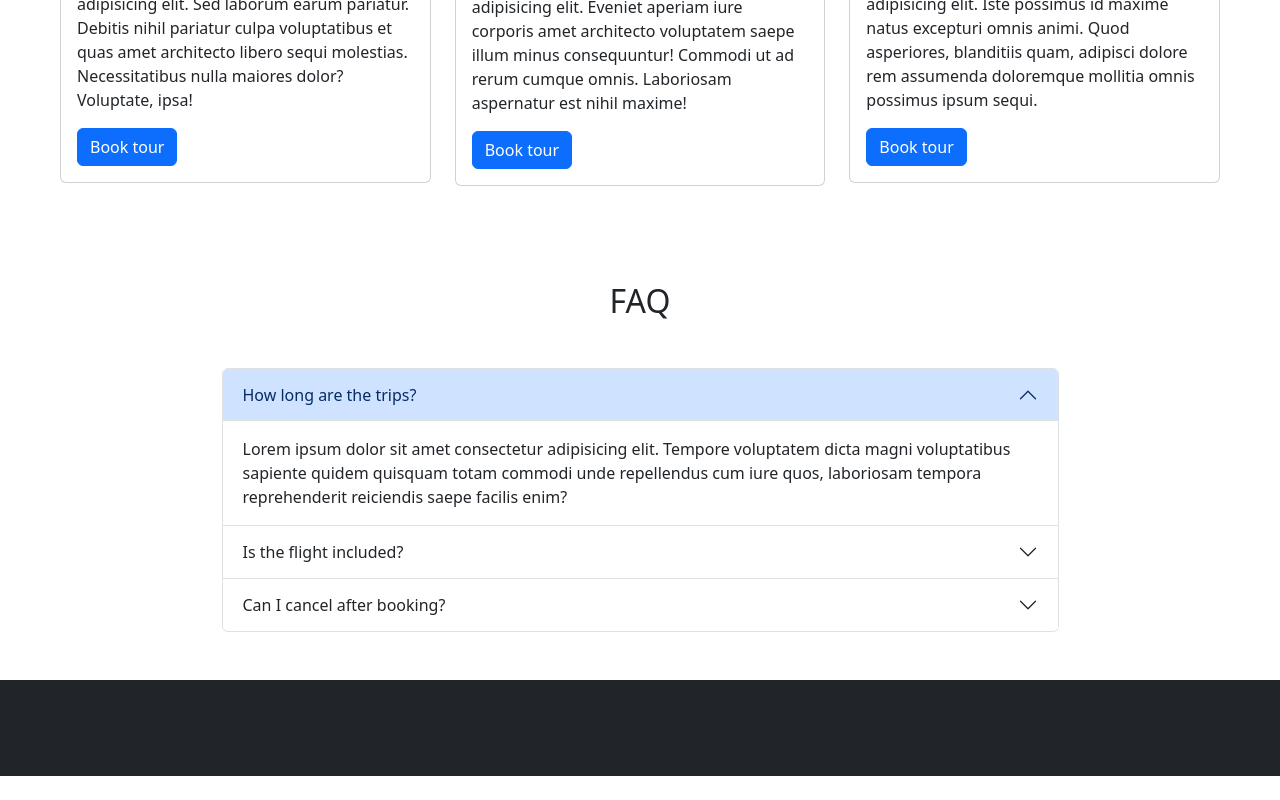
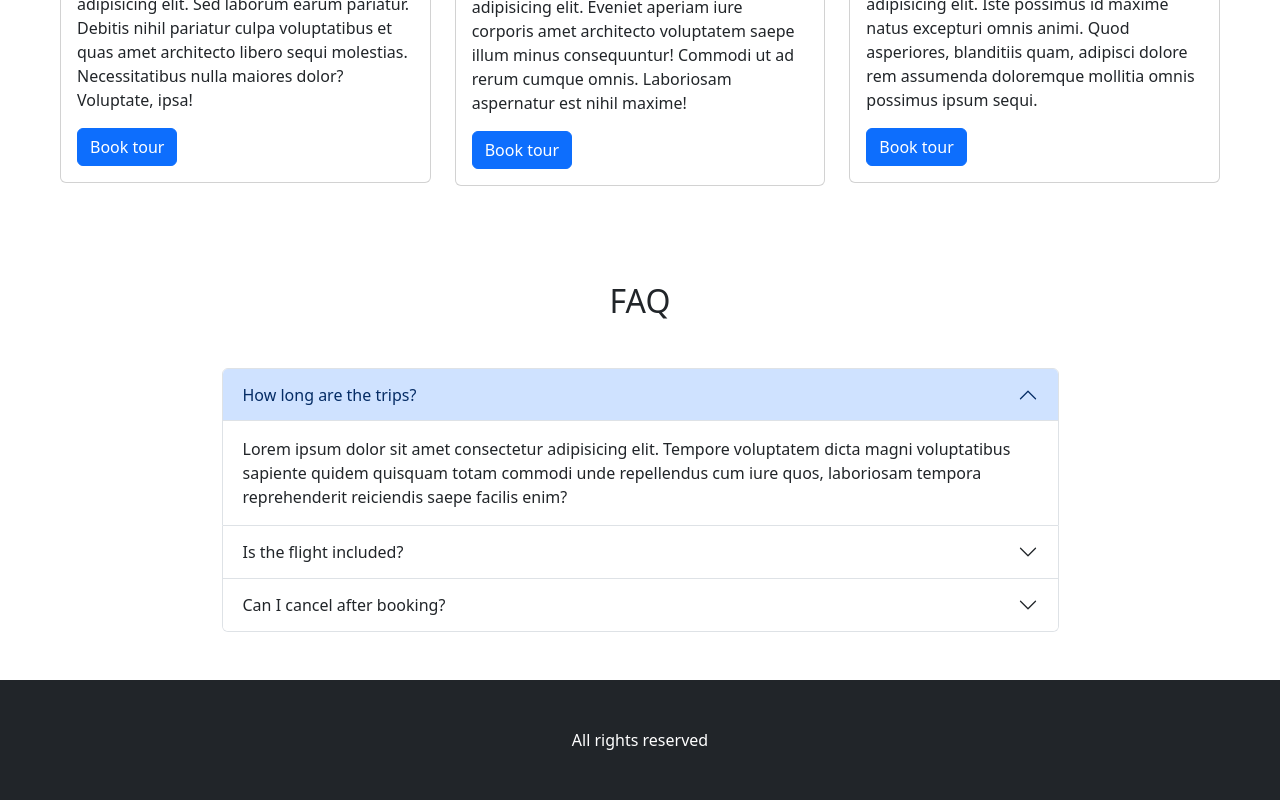
Before and after one commit to KrystianZybura/bootstrap-test-project, a React (Vite) app: page / in a window 1280 px wide. Shown: the part 1387-2187 px from the top of the page. Before the commit the page ends 2163 px from the top, so only its background shows below. Built offline with nearby package versions, Linux system fonts and the light colour scheme.

Commit message:
added copyrights message for footer

```diff
--- a/src/components/Footer/index.tsx
+++ b/src/components/Footer/index.tsx
@@ -1,3 +1,7 @@
-const Footer = () => <footer className="footer bg-dark p-5"></footer>;
+const Footer = () => (
+  <footer className="footer bg-dark p-5 text-white">
+    <p className="text-center my-auto">All rights reserved</p>
+  </footer>
+);
 
 export default Footer;
```
